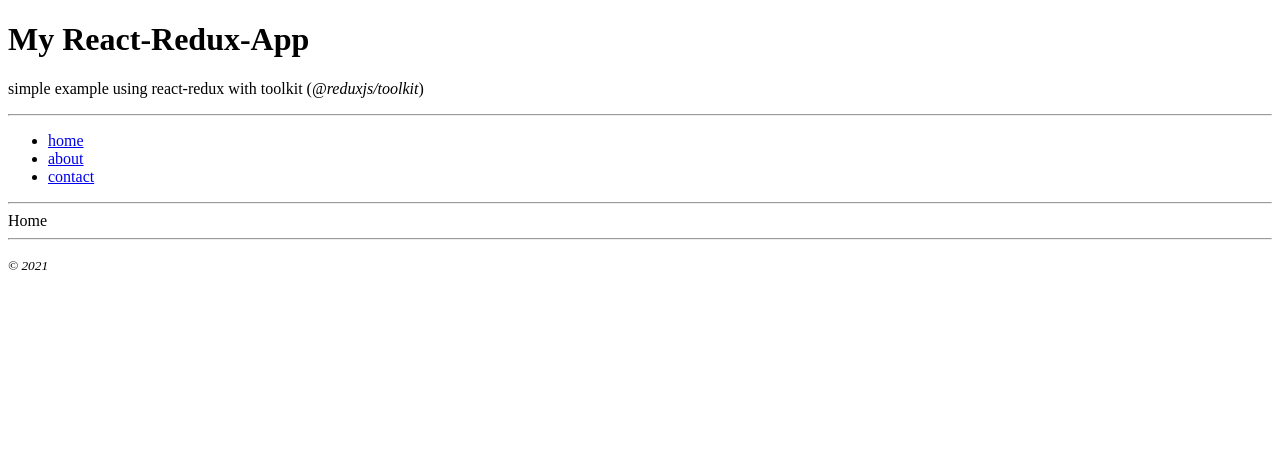
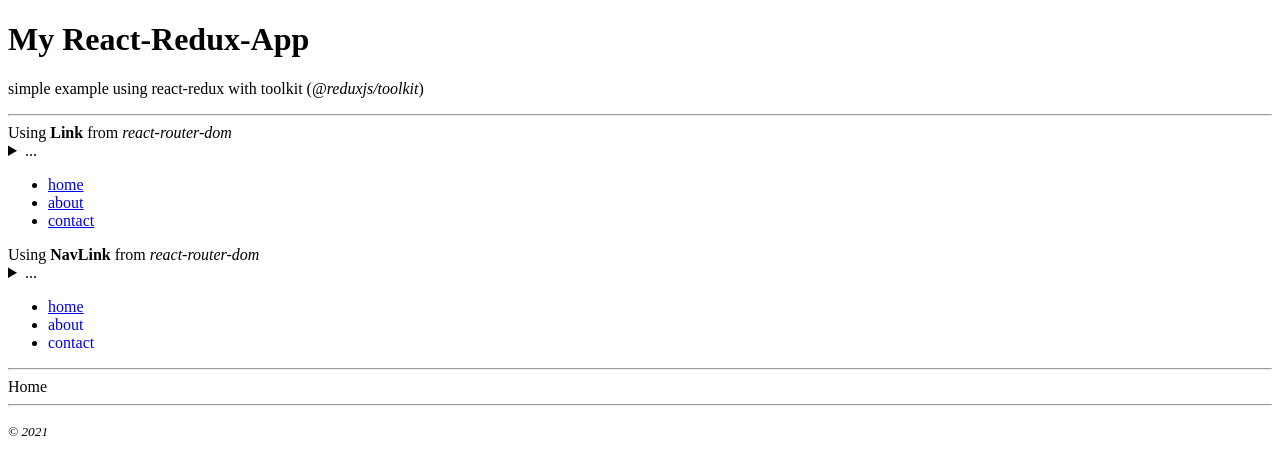
Before and after one commit to slaveofthecode/react-redux-app, a React (Create React App) app: page / in a window 1280 px wide. Shown: the top 474 px of the page. Built offline with nearby package versions, Linux system fonts and the light colour scheme.

Commit message:
Improvements about routes

```diff
--- a/src/components/common/menu/index.js
+++ b/src/components/common/menu/index.js
@@ -1,21 +1,99 @@
-import React from 'react';
+import { Link, NavLink } from 'react-router-dom';
+
+const LINK_EXPLAIN = `A <Link> is an element that lets the user navigate to another page by clicking or tapping on it. In react-router-dom, a <Link> renders an accessible <a> element with a real href that points to the resource it's linking to. This means that things like right-clicking a <Link> work as you'd expect. You can use <Link reloadDocument> to skip client side routing and let the browser handle the transition normally (as if it were an <a href>).`;
+
+const NAVLINK_EXPLAIN = `A <NavLink> is a special type of <Link> that will add styling attributes to the rendered element when it matches the current URL. In addition to the styling attributes, it also adds a boolean prop called isActive to the element it renders. This prop can be used to add custom class names to the rendered element. You can also use <NavLink exact> to only match if the location is matched exactly.`;
 
 const index = () => {
   return (
-    <nav>
-      <ul>
-        <li>
-          <a href="/">home</a>
-        </li>
-        <li>
-          <a href="/about">about</a>
-        </li>
-        <li>
-          <a href="/contact">contact</a>
-        </li>
-      </ul>
-    </nav>
+    <div>
+      {renderMenuLink()}
+      {renderMenuNavLink()}
+    </div>
   );
 };
 
 export default index;
+
+function renderMenuLink() {
+  return (
+    <div>
+      <div>
+        Using <strong>Link</strong> from <em>react-router-dom</em>
+        <details>
+          <summary>...</summary>
+          <p>{LINK_EXPLAIN}</p>
+        </details>
+      </div>
+      <nav>
+        <ul>
+          <li>
+            <Link to="/">home</Link>
+          </li>
+          <li>
+            <Link to="/about">about</Link>
+          </li>
+          <li>
+            <Link to="/contact">contact</Link>
+          </li>
+        </ul>
+      </nav>
+    </div>
+  );
+}
+
+function renderMenuNavLink() {
+  const linkStyle = {
+    active: {
+      textDecoration: 'underline'
+    },
+    inactive: {
+      textDecoration: 'none'
+    }
+  };
+  return (
+    <div>
+      <div>
+        Using <strong>NavLink</strong> from <em>react-router-dom</em>
+        <details>
+          <summary>...</summary>
+          <p>{NAVLINK_EXPLAIN}</p>
+        </details>
+      </div>
+      <nav>
+        <ul>
+          <li>
+            <NavLink
+              to="/"
+              style={({ isActive }) =>
+                isActive ? linkStyle.active : linkStyle.inactive
+              }
+            >
+              home
+            </NavLink>
+          </li>
+          <li>
+            <NavLink
+              to="/about"
+              style={({ isActive }) =>
+                isActive ? linkStyle.active : linkStyle.inactive
+              }
+            >
+              about
+            </NavLink>
+          </li>
+          <li>
+            <NavLink
+              to="/contact"
+              style={({ isActive }) =>
+                isActive ? linkStyle.active : linkStyle.inactive
+              }
+            >
+              contact
+            </NavLink>
+          </li>
+        </ul>
+      </nav>
+    </div>
+  );
+}
```
